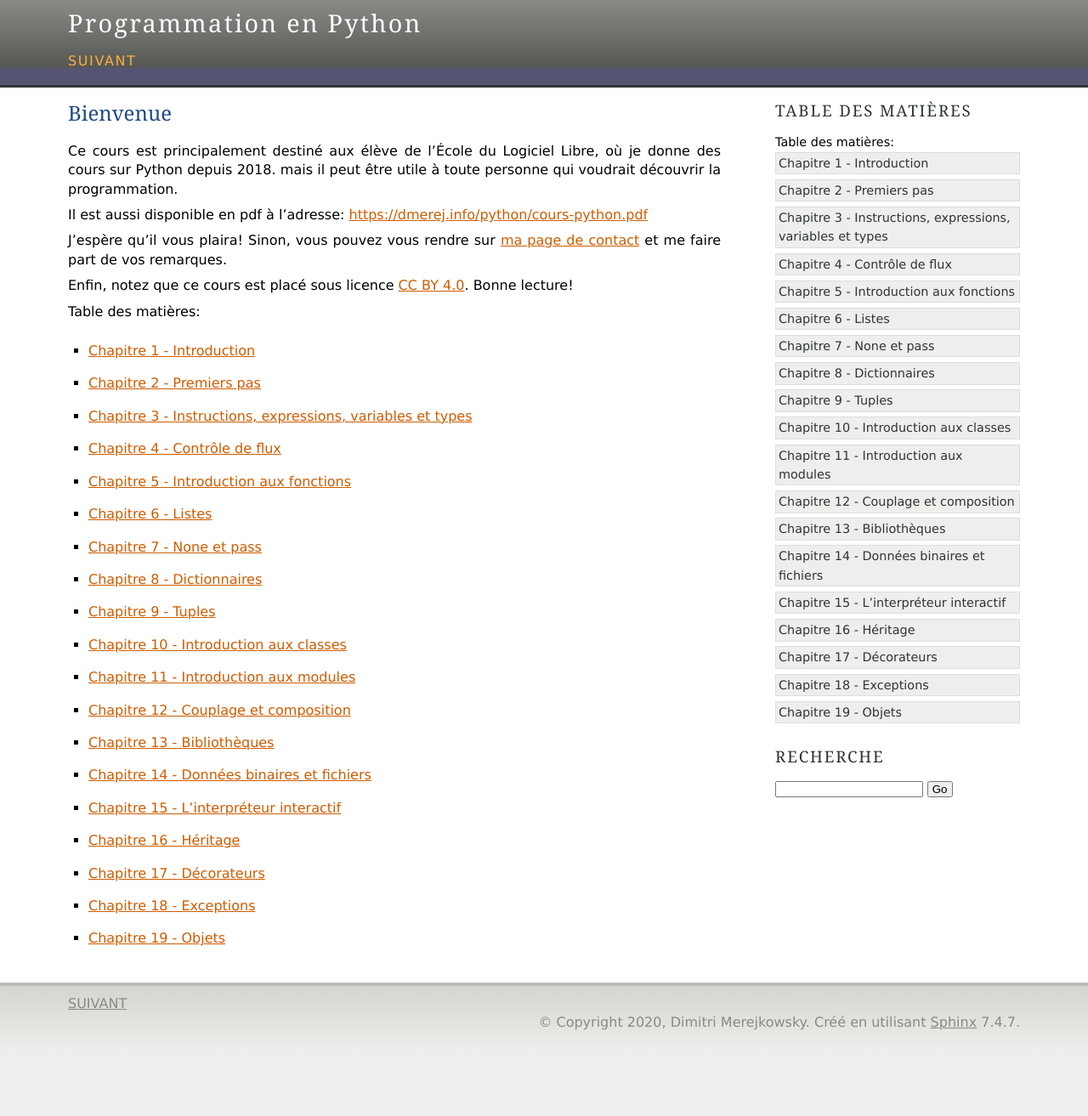
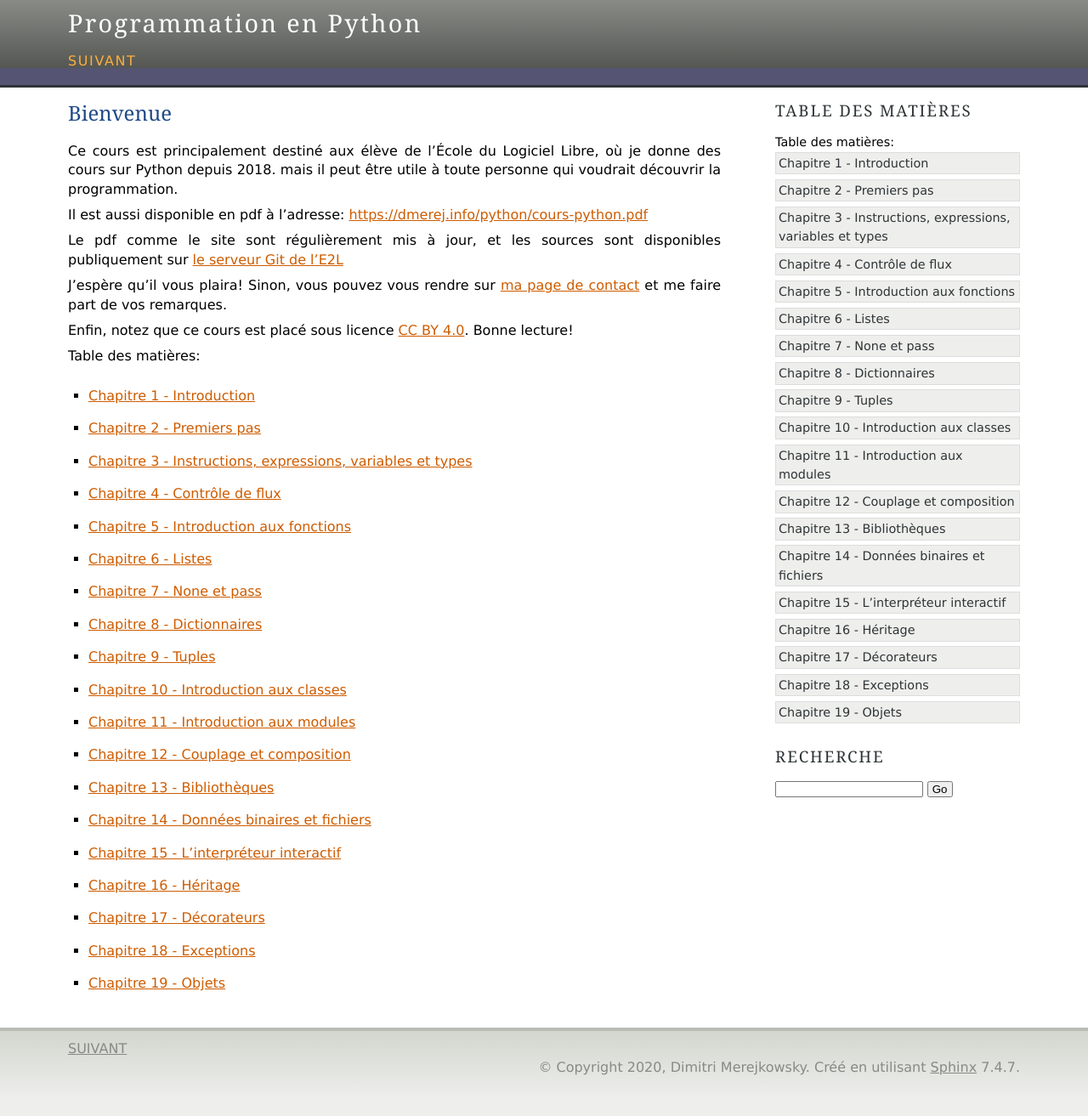
Before and after one commit to gruiick/cours-python, a Sphinx documentation site: the page built from cours/source/index.rst, in a window 1280 px wide. Shown: the whole page at 85% size. Built offline with Sphinx 7.4.7, drawn with Linux system fonts in a browser that asks for light colours; before the commit the page ends 1260 px from its top, so only the background shows below that.

Commit message:
Ajout d'un lien vers les sources
Aussi, mention du fait que le cours évolue régulièrement

```diff
--- a/cours/source/index.rst
+++ b/cours/source/index.rst
@@ -6,6 +6,8 @@ où je donne des cours sur Python depuis 2018. mais il peut être utile à
 toute personne qui voudrait découvrir la programmation.
 
 Il est aussi disponible en pdf à l'adresse: https://dmerej.info/python/cours-python.pdf
+
+Le pdf comme le site sont régulièrement mis à jour, et les sources sont disponibles publiquement sur `le serveur Git de l'E2L <https://githell.e2li.org/E2L_Ivry/cours-python>`_
 
 J'espère qu'il vous plaira! Sinon, vous pouvez vous rendre sur `ma page de
 contact <https://dmerej.info/blog/fr/pages/about>`_ et me faire part de vos
```
